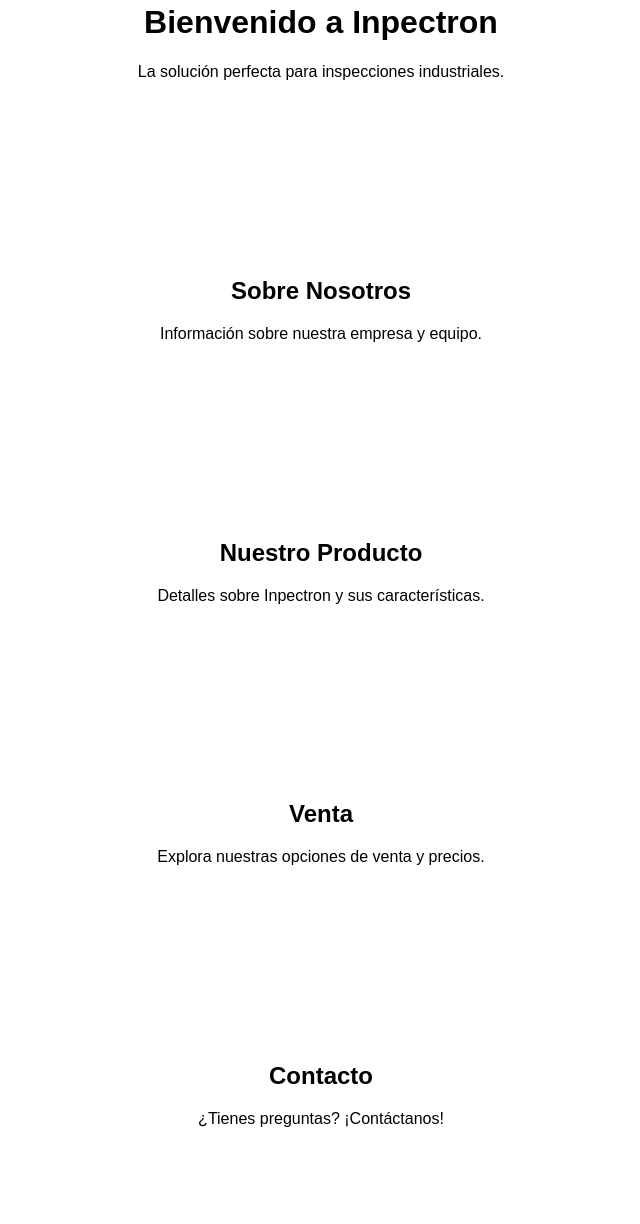
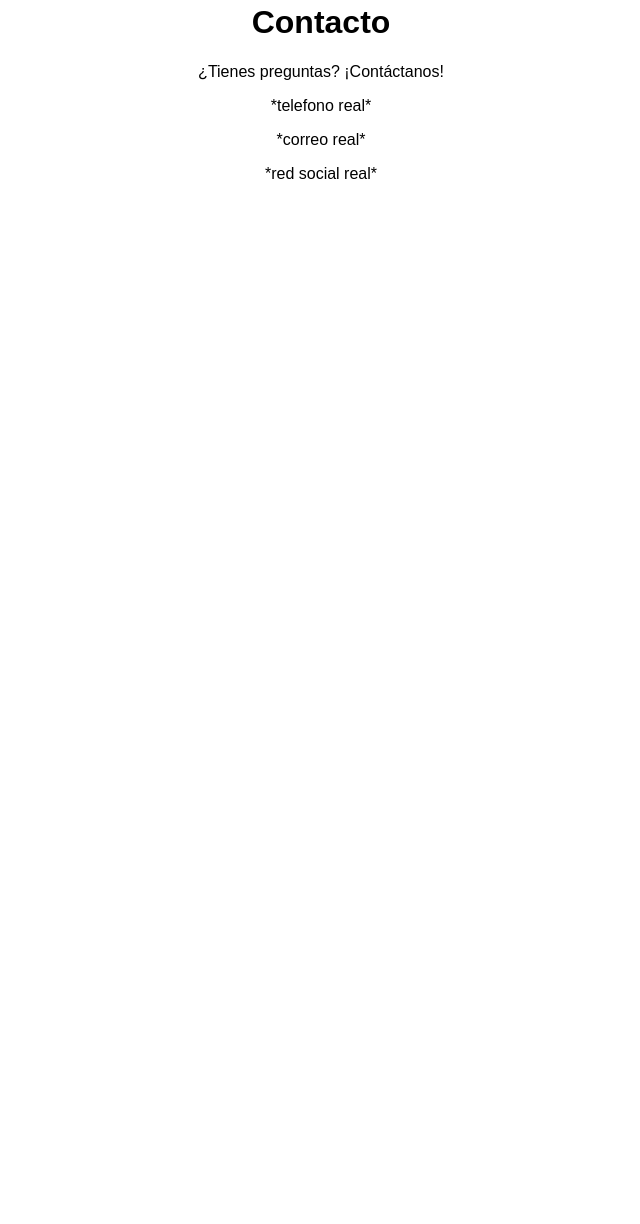
Before and after one commit to InspectronEcon/InspectronEcon.github.io, a plain HTML site: page contacto.html in a window 1280 px wide. Shown: the part 97-1321 px from the top of the page, without its empty margins (319-959 px from the left). After the commit the page ends 800 px from the top, so only its background shows below. Drawn offline with Linux system fonts and the light colour scheme.

Commit message:
Update contacto.html

```diff
--- a/contacto.html
+++ b/contacto.html
@@ -28,30 +28,15 @@
     <div id="overlay"></div>
 
     <!-- Contenido de la Página -->
-    <div id="inicio">
-        <h1>Bienvenido a Inpectron</h1>
-        <p>La solución perfecta para inspecciones industriales.</p>
-    </div>
+  <div id="contacto">
+        <h1>Contacto</h1>
+        <p>¿Tienes preguntas? ¡Contáctanos!</p>
+        <p>*telefono real*<p>
+            <p>*correo real*<p>
+                <p>*red social real*<p>
 
-    <div id="sobre-nosotros">
-        <h2>Sobre Nosotros</h2>
-        <p>Información sobre nuestra empresa y equipo.</p>
-    </div>
 
-    <div id="nuestro-producto">
-        <h2>Nuestro Producto</h2>
-        <p>Detalles sobre Inpectron y sus características.</p>
-    </div>
-
-    <div id="venta">
-        <h2>Venta</h2>
-        <p>Explora nuestras opciones de venta y precios.</p>
-    </div>
-
-    <div id="contacto">
-        <h2>Contacto</h2>
-        <p>¿Tienes preguntas? ¡Contáctanos!</p>
-    </div>
+        </div>
 
     <!-- Scripts JavaScript -->
     <script>
```
